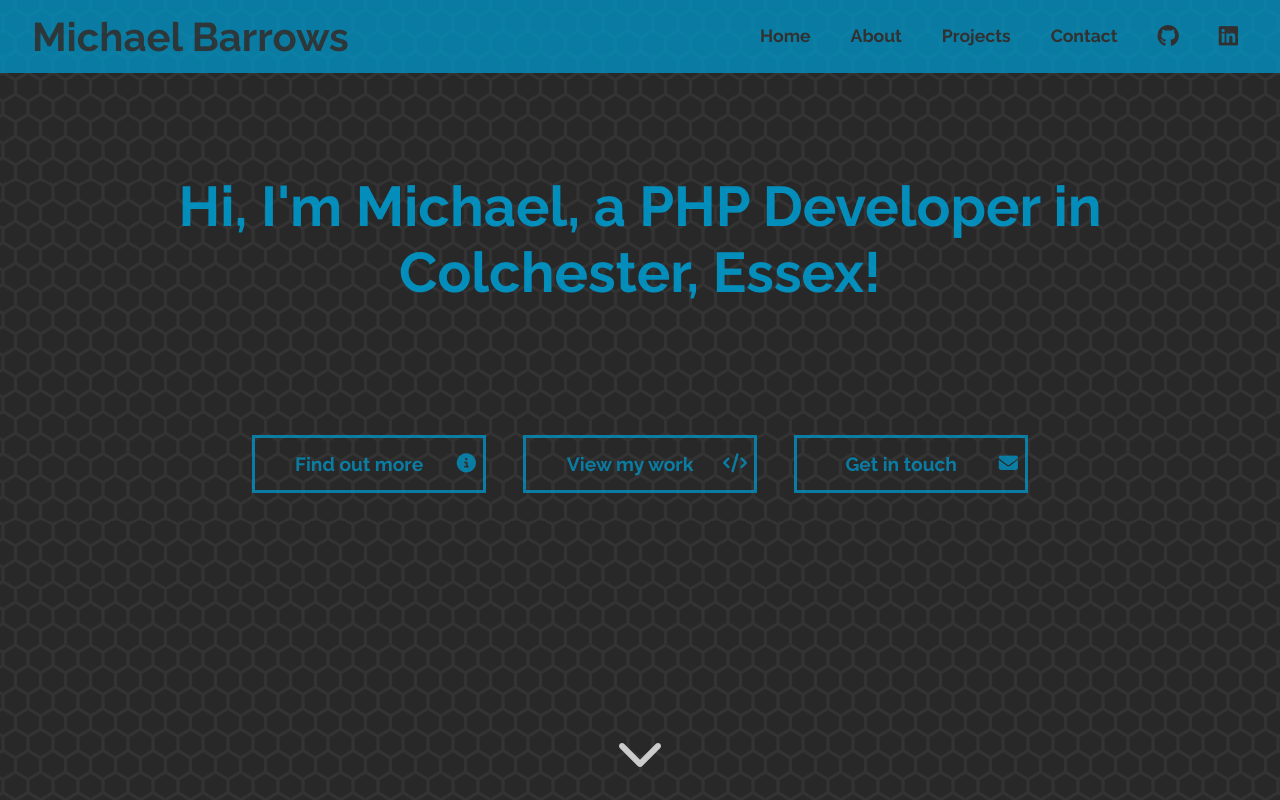
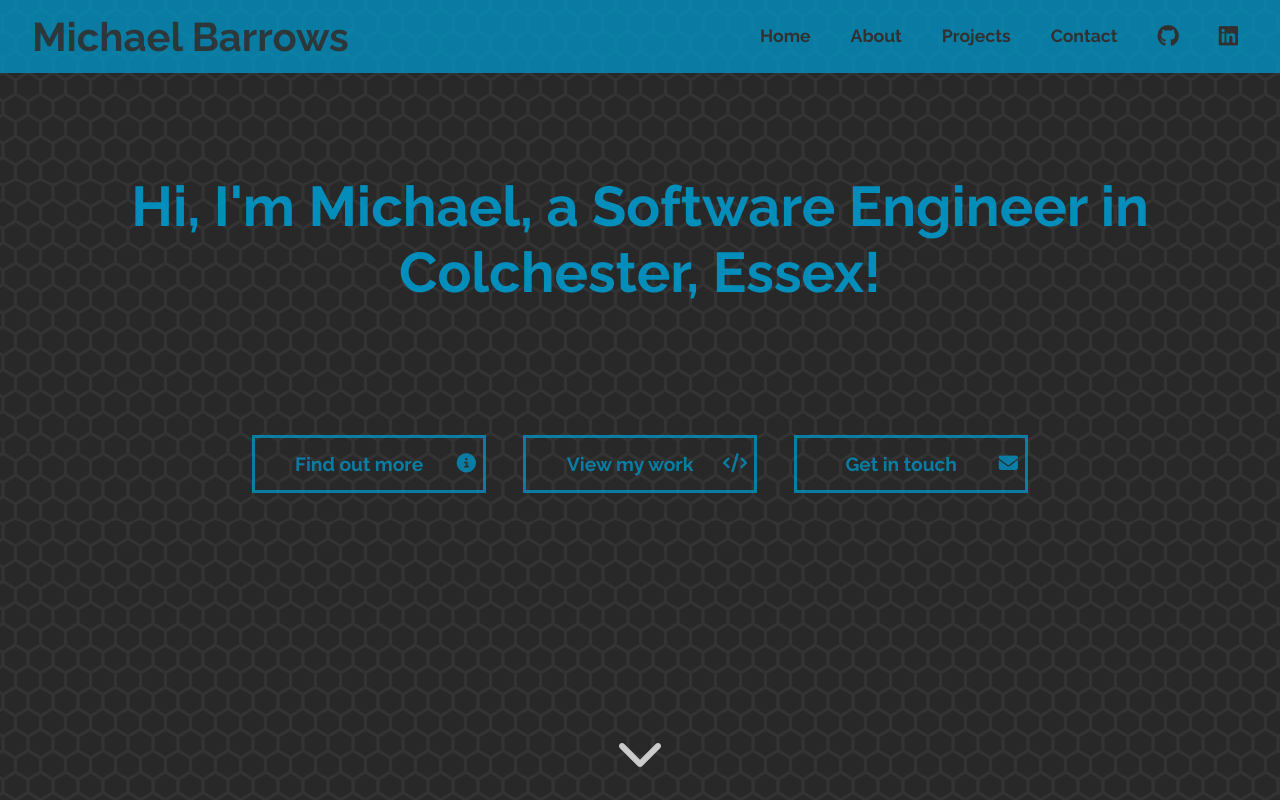
Before and after one commit to MichaelBarrows/michaelbarrows.github.io, a Vue app: page / in a window 1280 px wide. Shown: the top 800 px of the page. Built offline with nearby package versions, Linux system fonts and the light colour scheme; no server answers.

Commit message:
dependency upgrade & minor wording change

```diff
--- a/src/components/sections/Landing.vue
+++ b/src/components/sections/Landing.vue
@@ -2,7 +2,7 @@
     <section id="landing">
         <div class="grid-container grid">
             <div class="all-12">
-                <h2>Hi, I'm Michael, a PHP Developer in Colchester, Essex!</h2>
+                <h2>Hi, I'm Michael, a Software Engineer in Colchester, Essex!</h2>
             </div>
             <div class="small-12 medium-12 large-8 xlarge-8 large-start-2 xlarge-start-2 grid">
                 <a class="link small-12 medium-12 large-4 xlarge-4" href="#about">Find out more <i class="fas fa-info-circle"></i></a>
```
Also changed, not shown: 1 other file (tests, documents, lock files or other folders).
